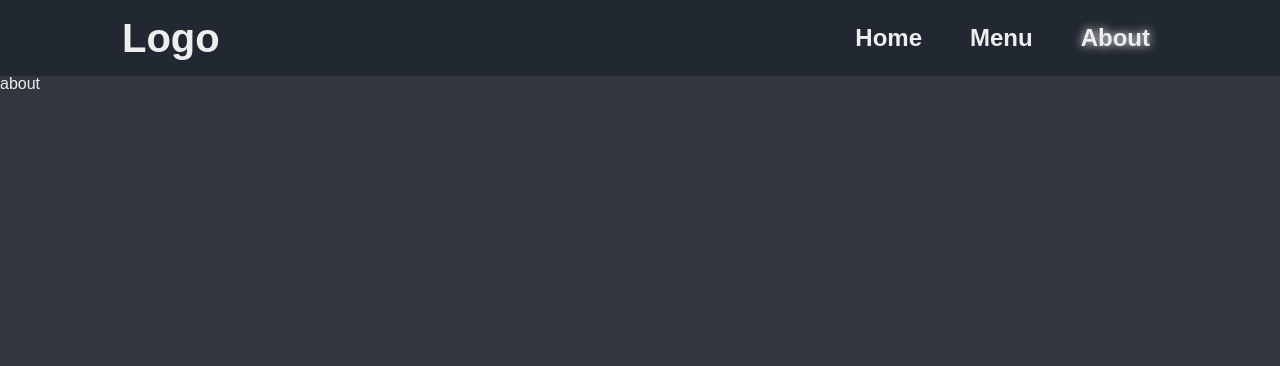
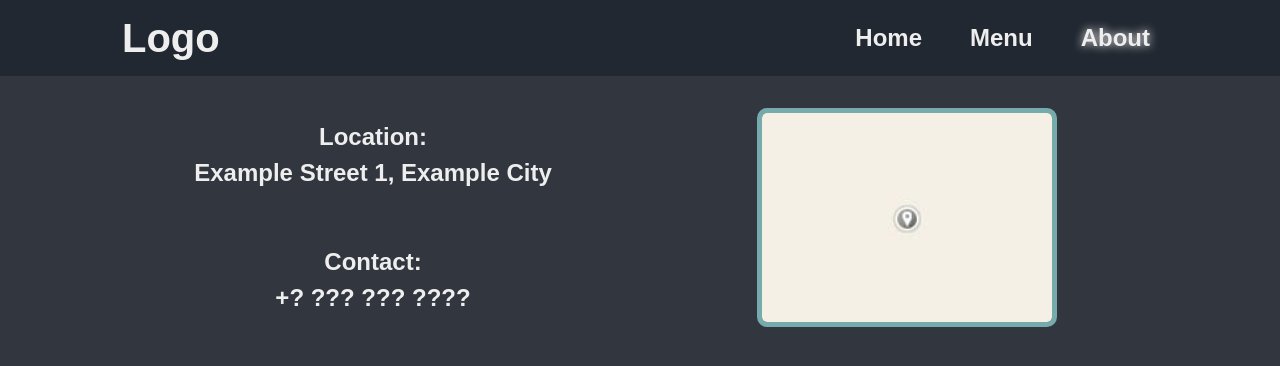
Before and after one commit to T0nci/odin-restaurant, a website built with webpack: page src/index.html in a window 1280 px wide. Both pictures are taken after a click on the button "About". Built offline with nearby package versions, Linux system fonts and the light colour scheme.

Commit message:
Create and style the about page

```diff
--- a/src/assets/css/style.css
+++ b/src/assets/css/style.css
@@ -216,3 +216,31 @@ header {
   padding: 0.25rem 1rem;
   cursor: pointer;
 }
+
+.info {
+  display: grid;
+  grid-template-columns: 1fr 1fr;
+  grid-template-areas:
+  '. map'
+  '. map';
+  gap: 2rem;
+}
+
+.map {
+  width: 300px;
+  height: auto;
+
+  grid-area: map;
+  place-self: center;
+}
+
+.location,
+.contact {
+  width: auto;
+  font-size: 1.5rem;
+  font-weight: bold;
+  line-height: 1.5;
+  text-align: center;
+
+  place-self: center;
+}
--- a/src/assets/js/about.js
+++ b/src/assets/js/about.js
@@ -1,7 +1,30 @@
+import '../css/style.css';
+import Map from '../img/google-maps-example.jpg';
+
 function populateAbout() {
   const contentDiv = document.querySelector('#content');
 
-  contentDiv.textContent = 'about';
+  const containerDiv = document.createElement('div');
+  containerDiv.classList.add('container');
+  containerDiv.classList.add('info');
+
+  const map = new Image();
+  map.src = Map;
+  map.classList.add('map');
+
+  const location = document.createElement('p');
+  location.classList.add('location');
+  location.innerHTML = 'Location:<br>Example Street 1, Example City';
+
+  const contact = document.createElement('p');
+  contact.classList.add('contact');
+  contact.innerHTML = 'Contact:<br>+? ??? ??? ????';
+
+  containerDiv.appendChild(map);
+  containerDiv.appendChild(location);
+  containerDiv.appendChild(contact);
+
+  contentDiv.appendChild(containerDiv);
 }
 
 
```
Also changed, not shown: src/assets/img/google-maps-example.jpg (added).
